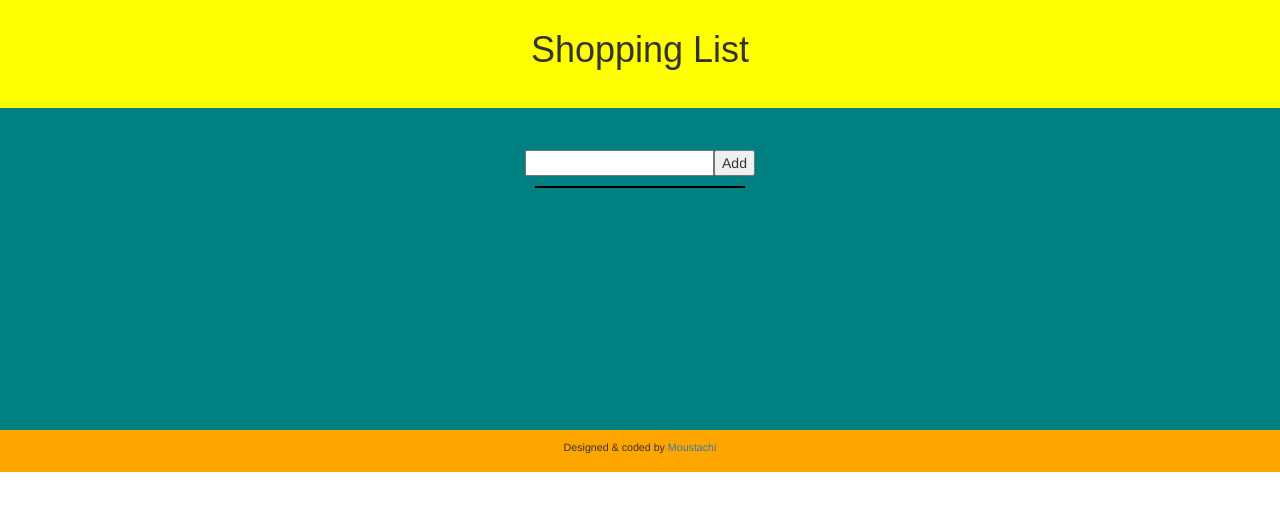
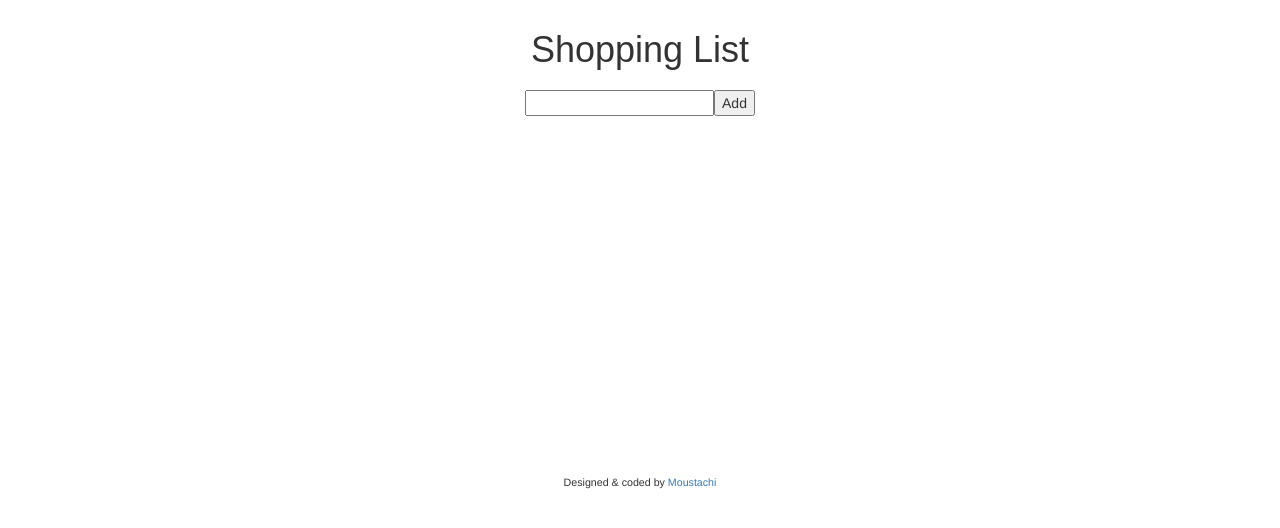
Before and after one commit to Moustachi/shopping-list, a plain HTML site: page index.html in a window 1280 px wide. Drawn offline with nearby package versions, Linux system fonts and the light colour scheme.

Commit message:
complete

```diff
--- a/css/style.css
+++ b/css/style.css
@@ -1,7 +1,7 @@
 header h1 {
-	background-color: yellow;
+	/*background-color: yellow;*/
 	font-family: Arial, Helvetica, sans-serif;
-	height:3em;
+	height: 9rem;
 	margin: 0 auto;
 	text-align: center;
 	padding-top: 3rem;
@@ -12,19 +12,20 @@ body {
 }
 
 section {
-	height: 23em;
-	background-color: teal;
-	padding-top: 3em;
+	/*background-color: teal;*/
+	height: 26.82em;
+	padding-top: 0rem;
 }
 
 .text-input {
 	width: 100%;
 	text-align: center;
-	padding-bottom: 2em;
+	padding-bottom: 1rem;
+	height: 1rem;
 }
 
 footer {
-	background-color: orange;
+	/*background-color: orange;*/
 	height: 3em;
 	text-align: center;
 	padding-top: 1rem;
@@ -35,19 +36,19 @@ footer p {
 }
 
 #shoppinglist {
-	background-color: red;
-	border: 1px solid black;
+	/*background-color: red;*/
 	margin: 0 auto;
 	width: 15em;
 	padding: 0;
 }
 
 li {
+	/*border: 1px solid black;*/
 	list-style: none;
-	width:15rem;
+	width:13rem;
 	display:inline-block;
-	border: 1px solid black;
-	text-align: left;
+	text-align: justify;
+	margin-left: 1rem;
 }
 
 .newtextdiv {
@@ -56,7 +57,7 @@ li {
 }
 
 .listdiv {
-	margin-top: 1rem;
+	margin-top: 3rem;
 }
 
 .strike:checked + li {
--- a/index.html
+++ b/index.html
@@ -15,7 +15,7 @@
 		</header>
 		<section>
 			<div class="text-input">
-				<input type="text" id="new-text" maxlength="19"></input><button id="add">Add</button>
+				<input type="text" id="new-text" maxlength="18"></input><button id="add">Add</button>
 			<div class="listdiv">
 			<ul id="shoppinglist">
 			</ul>
```
